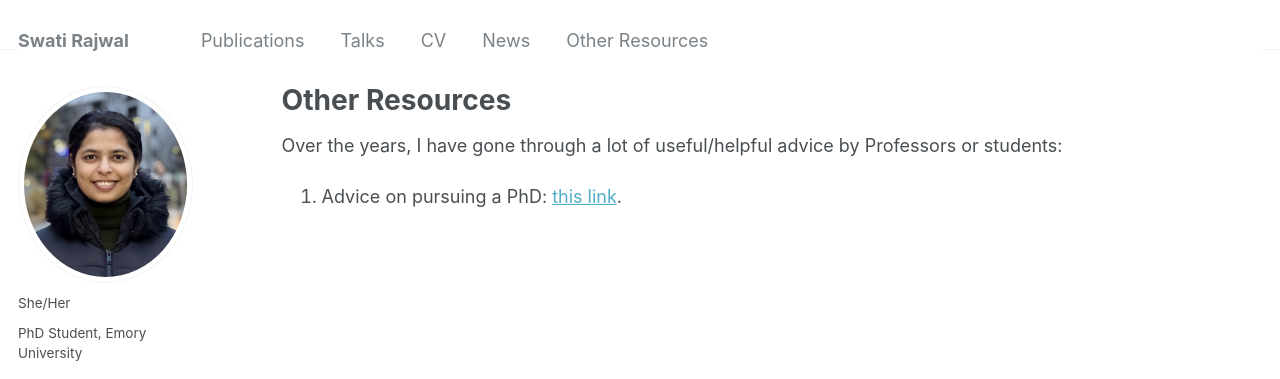
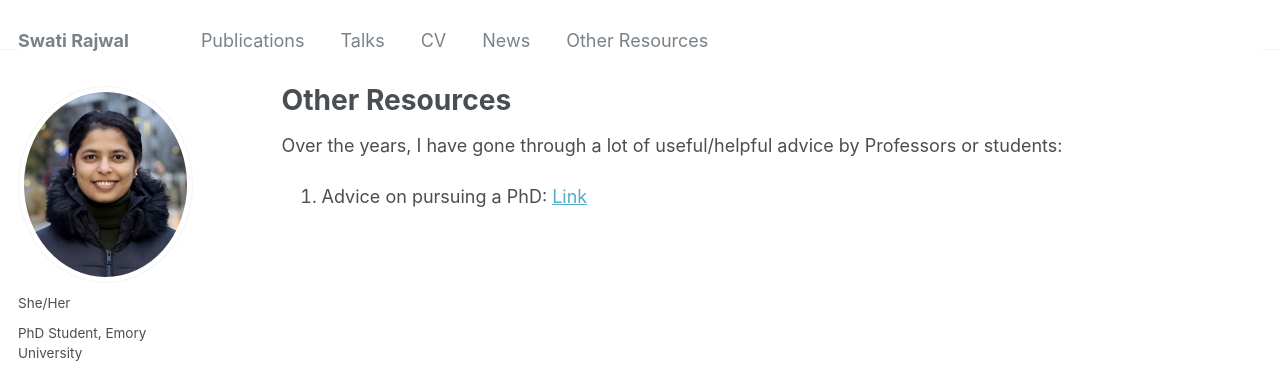
Before and after one commit to swati-rajwal/swati-rajwal.github.io, a Jekyll site: the page built from _pages/resources.md, in a window 1280 px wide. Shown: the top 379 px of the page. Built offline with Jekyll 4.4.1, drawn with Linux system fonts in a browser that asks for light colours; some web fonts are replaced.

Commit message:
Update resources.md

```diff
--- a/_pages/resources.md
+++ b/_pages/resources.md
@@ -7,4 +7,4 @@
 
 Over the years, I have gone through a lot of useful/helpful advice by Professors or students:
 
-1. Advice on pursuing a PhD: [this link](https://co2.ini.uzh.ch/Openings/warning.html).
+1. Advice on pursuing a PhD: <a href="https://co2.ini.uzh.ch/Openings/warning.html" target="_blank">Link</a>
```
